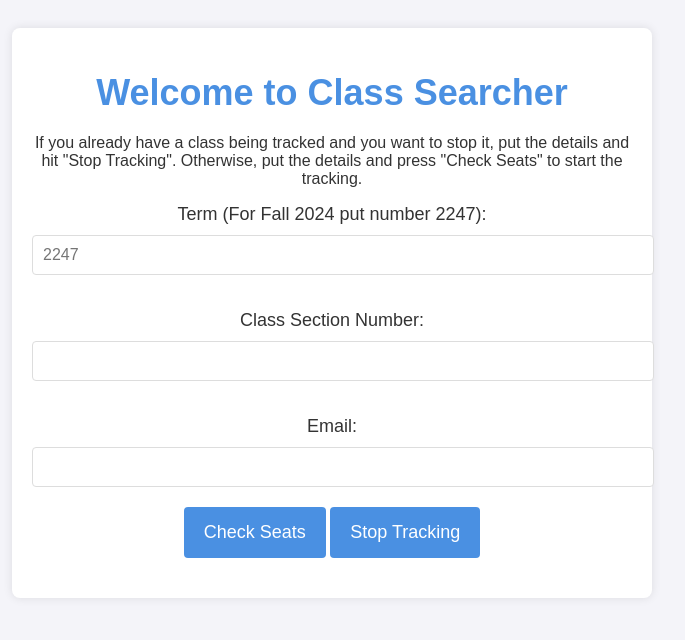
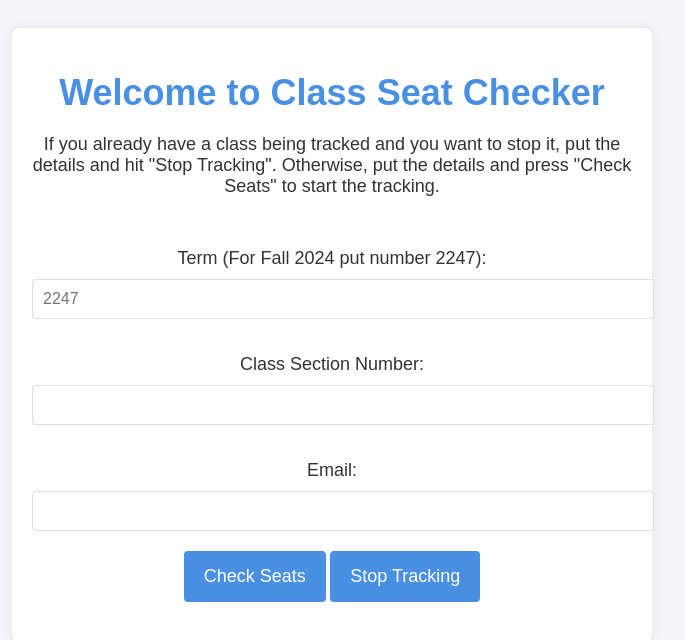
Before and after one commit to bismansahni/Class-Seat-Checker, a website: page frontend/index.html in a window 1280 px wide. Shown: the whole page, without its empty margins (308-993 px from the left). Drawn offline with Linux system fonts and the light colour scheme.

Commit message:
final touches

```diff
--- a/frontend/index.html
+++ b/frontend/index.html
@@ -38,8 +38,8 @@
 </head>
 <body>
     <div class="container">
-        <h1>Welcome to Class Searcher</h1>
-        <p>If you already have a class being tracked and you want to stop it, put the details and hit "Stop Tracking". Otherwise, put the details and press "Check Seats" to start the tracking.</p>
+        <h1>Welcome to Class Seat Checker</h1>
+        <p>If you already have a class being tracked and you want to stop it, put the details and hit "Stop Tracking". Otherwise, put the details and press "Check Seats" to start the tracking.</p><br>
         <form id="seatForm">
             <label for="term">Term (For Fall 2024 put number 2247):</label>
             <input type="text" id="term" name="term" placeholder="2247" required>
--- a/frontend/styles.css
+++ b/frontend/styles.css
@@ -1,63 +1,9 @@
-/* body {
-    font-family: Arial, sans-serif;
-    background-color: #f4f4f9;
-    color: #333;
-    text-align: center;
-    padding: 20px;
-}
-
-.container {
-    max-width: 600px;
-    margin: 0 auto;
-    background: #fff;
-    padding: 20px;
-    box-shadow: 0 0 10px rgba(0, 0, 0, 0.1);
-    border-radius: 8px;
-}
-
-h1 {
-    font-size: 36px;
-    color: #4a90e2;
-    margin-bottom: 20px;
-}
-
-label {
-    display: block;
-    margin: 15px 0 5px;
-    font-size: 18px;
-}
-
-input[type="text"],
-input[type="email"] {
-    width: 100%;
-    padding: 10px;
-    margin: 5px 0 20px;
-    border: 1px solid #ddd;
-    border-radius: 4px;
-    font-size: 16px;
-}
-
-button {
-    background-color: #4a90e2;
-    color: #fff;
-    padding: 15px 20px;
-    border: none;
-    border-radius: 4px;
-    cursor: pointer;
-    font-size: 18px;
-}
-
-button:hover {
-    background-color: #357ab7;
-}
-
-#result {
-    margin-top: 20px;
-    font-size: 18px;
-} */
 
 
+p{
+    font-size: 18px;
 
+}
 
 
 
--- a/server.js
+++ b/server.js
@@ -120,7 +120,7 @@ app.post('/stopTracking', stopTrackingHandler);
     for (const [key, value] of loadedPendingNotifications.entries()) {
         pendingNotifications.set(key, value);
     }
-    console.log('Pending notifications loaded');
+    console.log('Pending notifications loaded from server file');
     cleanUpOldNotifications(); // Initial cleanup on server start
 })();
 
```
Also changed, not shown: checkingseats.js (+5 -3 lines).
